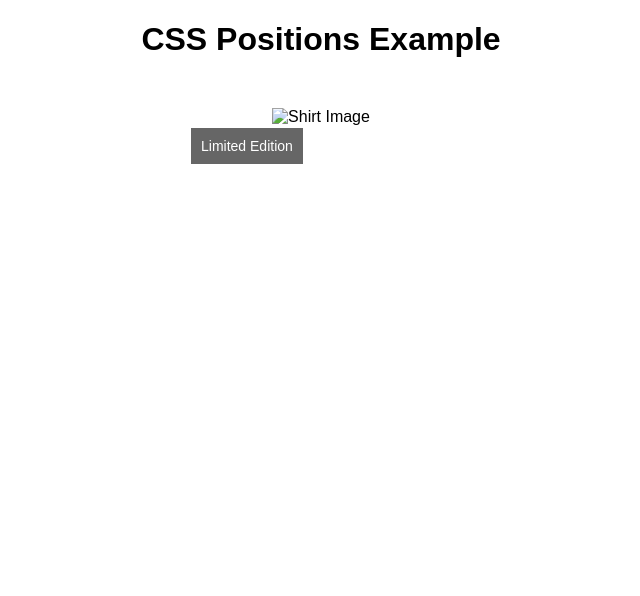
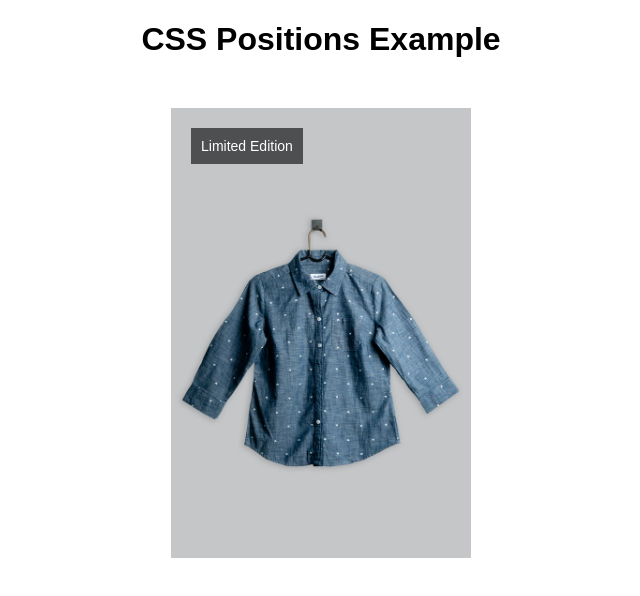
Before and after one commit to capili23/-css-positions-task, a plain HTML site: page index.html in a window 1280 px wide. Shown: the whole page, without its empty margins (319-959 px from the left). Drawn offline with Linux system fonts and the light colour scheme.

Commit message:
Update index.html

```diff
--- a/index.html
+++ b/index.html
@@ -35,7 +35,7 @@
 <body>
     <h1>CSS Positions Example</h1>
     <div class="container">
-        <img src="shirt.jpg" alt="Shirt Image" class="shirt">
+        <img src="https://github.com/capili23/-css-positions-task/blob/main/shirt%20(2).jpg?raw=true" alt="Shirt Image" class="shirt">
         <div class="text-overlay">Limited Edition</div>
     </div>
 </body>
```
